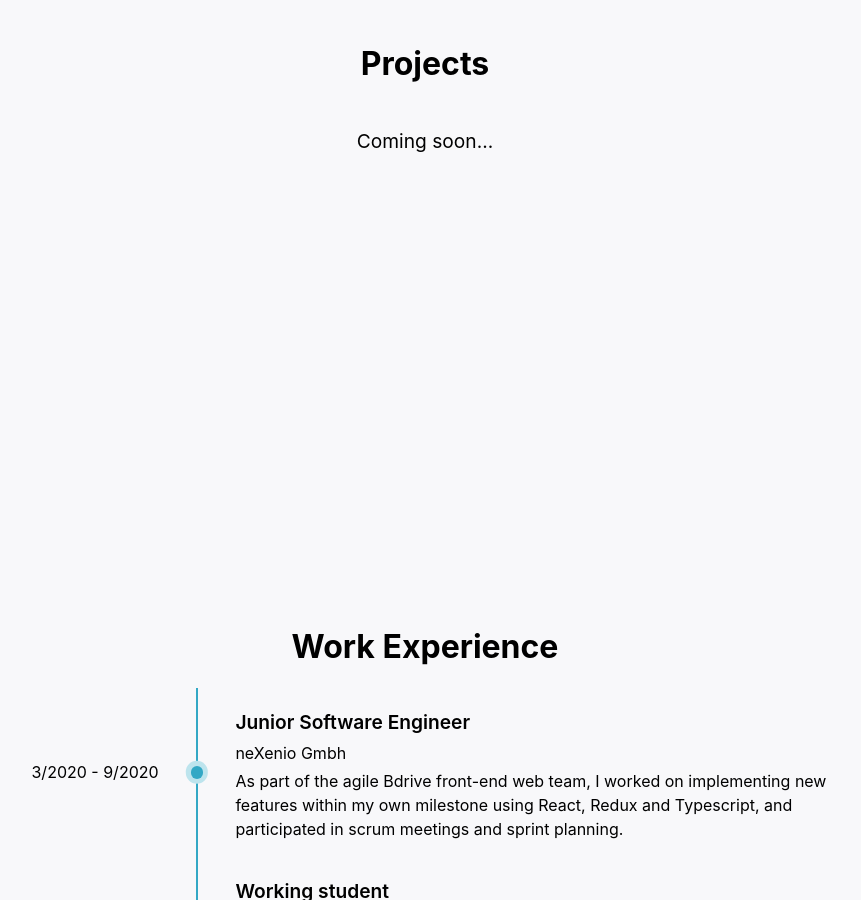
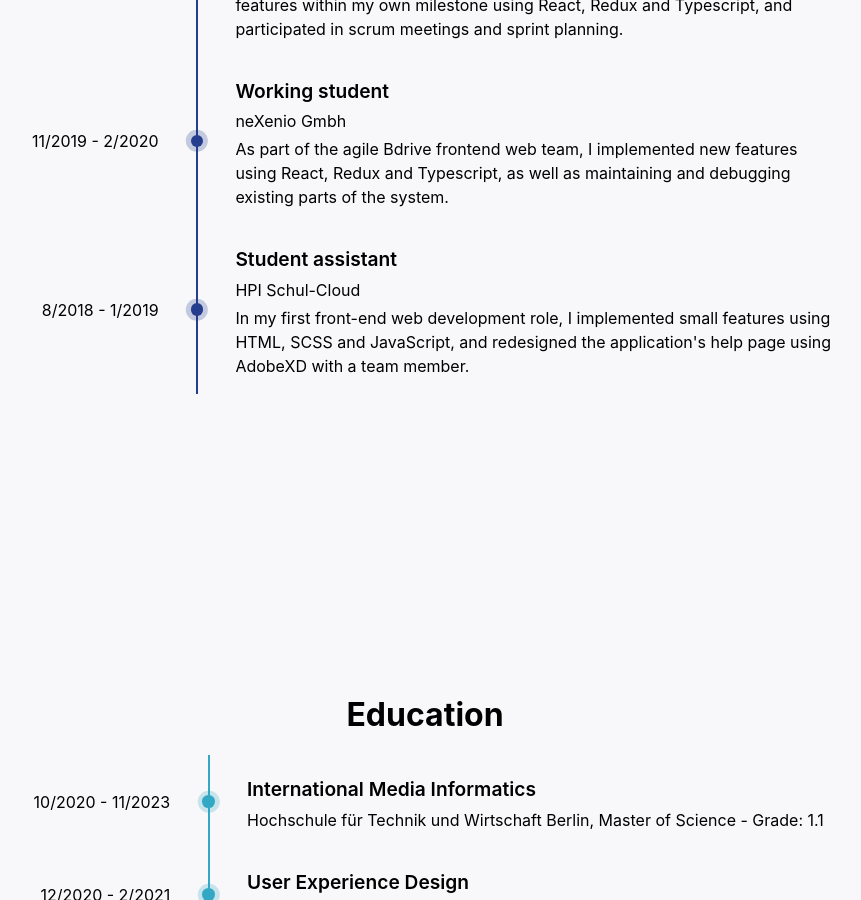
Before and after one commit to KatharinaBlass/MyHomepage, a React (Create React App) app: page / in a window 1280 px wide. Shown: the part 1900-2800 px from the top of the page, without its empty margins (215-1076 px from the left). Built offline with nearby package versions, Linux system fonts and the light colour scheme.

Commit message:
change order and bullet color of sections

```diff
--- a/src/App.tsx
+++ b/src/App.tsx
@@ -20,10 +20,6 @@ function App() {
       id: 'home',
     },
     {
-      title: 'Education',
-      id: 'edu',
-    },
-    {
       title: 'Projects',
       id: 'projects',
     },
@@ -31,15 +27,19 @@ function App() {
       title: 'Work experience',
       id: 'work',
     },
+    {
+      title: 'Education',
+      id: 'edu',
+    },
   ]
 
   return (
     <AppContent>
       <Navigation items={navItems} />
       <Home id={navItems[0].id} />
-      <Education id={navItems[1].id} />
-      <Projects id={navItems[2].id} />
-      <Work id={navItems[3].id} />
+      <Projects id={navItems[1].id} />
+      <Work id={navItems[2].id} />
+      <Education id={navItems[3].id} />
       <Footer />
     </AppContent>
   )
--- a/src/components/TimelineItem.tsx
+++ b/src/components/TimelineItem.tsx
@@ -46,26 +46,26 @@ const BulletPointContainer = styled.div`
     margin: 0 2rem 0 1rem;
   }
 `
-const BulletPoint = styled.span`
+const BulletPoint = styled.span<{ $accentColor: string }>`
   width: 0.8rem;
   height: 0.8rem;
-  background: #33a8c5;
+  background: ${(props) => props.$accentColor};
   border-radius: 50%;
   z-index: 2;
 `
-const BulletPointShadow = styled.span`
+const BulletPointShadow = styled(BulletPoint)`
   width: 1.4rem;
   height: 1.4rem;
-  background: #bde4ed;
-  border-radius: 50%;
+  opacity: 0.25;
   z-index: 1;
   position: absolute;
   left: 50%;
   top: 50%;
   transform: translate(-50%, -50%);
 `
-const Line = styled.span`
-  border: 1px solid #33a8c5;
+const Line = styled.span<{ $accentColor: string }>`
+  border: 1px solid;
+  border-color: ${(props) => props.$accentColor};
   width: 0px;
   height: 100%;
   position: absolute;
@@ -83,7 +83,9 @@ export type TimelineItemType = {
   description?: string
 }
 
-export default function TimelineItem(props: TimelineItemType) {
+export default function TimelineItem(
+  props: TimelineItemType & { bulletColor: string }
+) {
   const startDate = formatDate(props.start)
   const endDate = formatDate(props.end)
 
@@ -91,9 +93,9 @@ export default function TimelineItem(props: TimelineItemType) {
     <ItemLayoutWrapper>
       <DateRange>{startDate + ' - ' + endDate}</DateRange>
       <BulletPointContainer>
-        <BulletPointShadow />
-        <BulletPoint />
-        <Line />
+        <BulletPointShadow $accentColor={props.bulletColor} />
+        <BulletPoint $accentColor={props.bulletColor} />
+        <Line $accentColor={props.bulletColor} />
       </BulletPointContainer>
       <InfoWrapper>
         <MobileDateRange>{startDate + ' - ' + endDate}</MobileDateRange>
--- a/src/page/Education.tsx
+++ b/src/page/Education.tsx
@@ -48,7 +48,7 @@ export default function Education({ id }: { id: string }) {
       <h1>Education</h1>
       <div>
         {eduCareer.map((edu) => (
-          <TimelineItem {...edu} key={edu.title} />
+          <TimelineItem {...edu} bulletColor="#33a8c5" key={edu.title} />
         ))}
       </div>
     </EducationContent>
--- a/src/page/Work.tsx
+++ b/src/page/Work.tsx
@@ -42,7 +42,7 @@ export default function Work({ id }: { id: string }) {
       <h1>Work Experience</h1>
       <div>
         {workCareer.map((work) => (
-          <TimelineItem {...work} key={work.title} />
+          <TimelineItem {...work} bulletColor="#243D8D" key={work.title} />
         ))}
       </div>
     </WorkContent>
```
